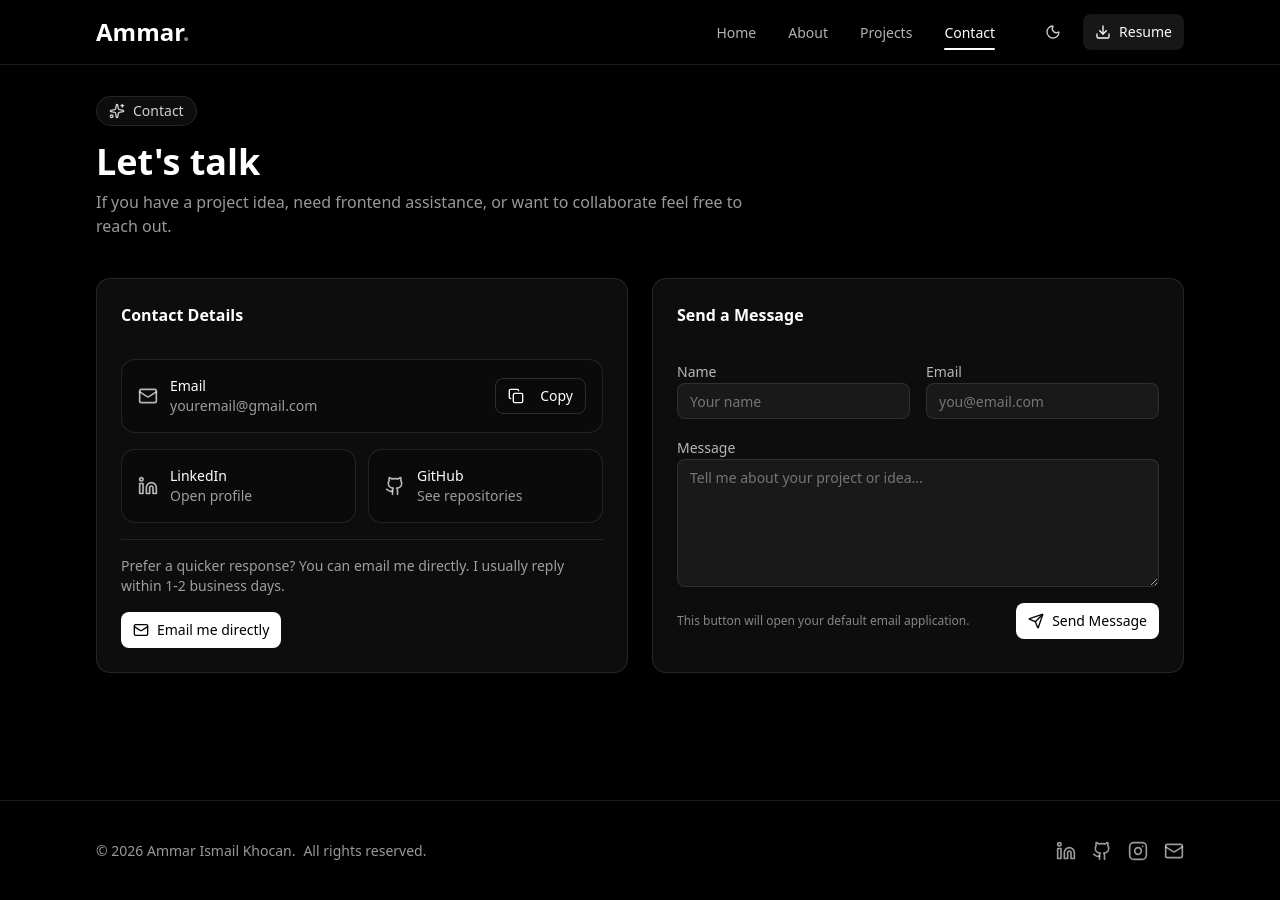
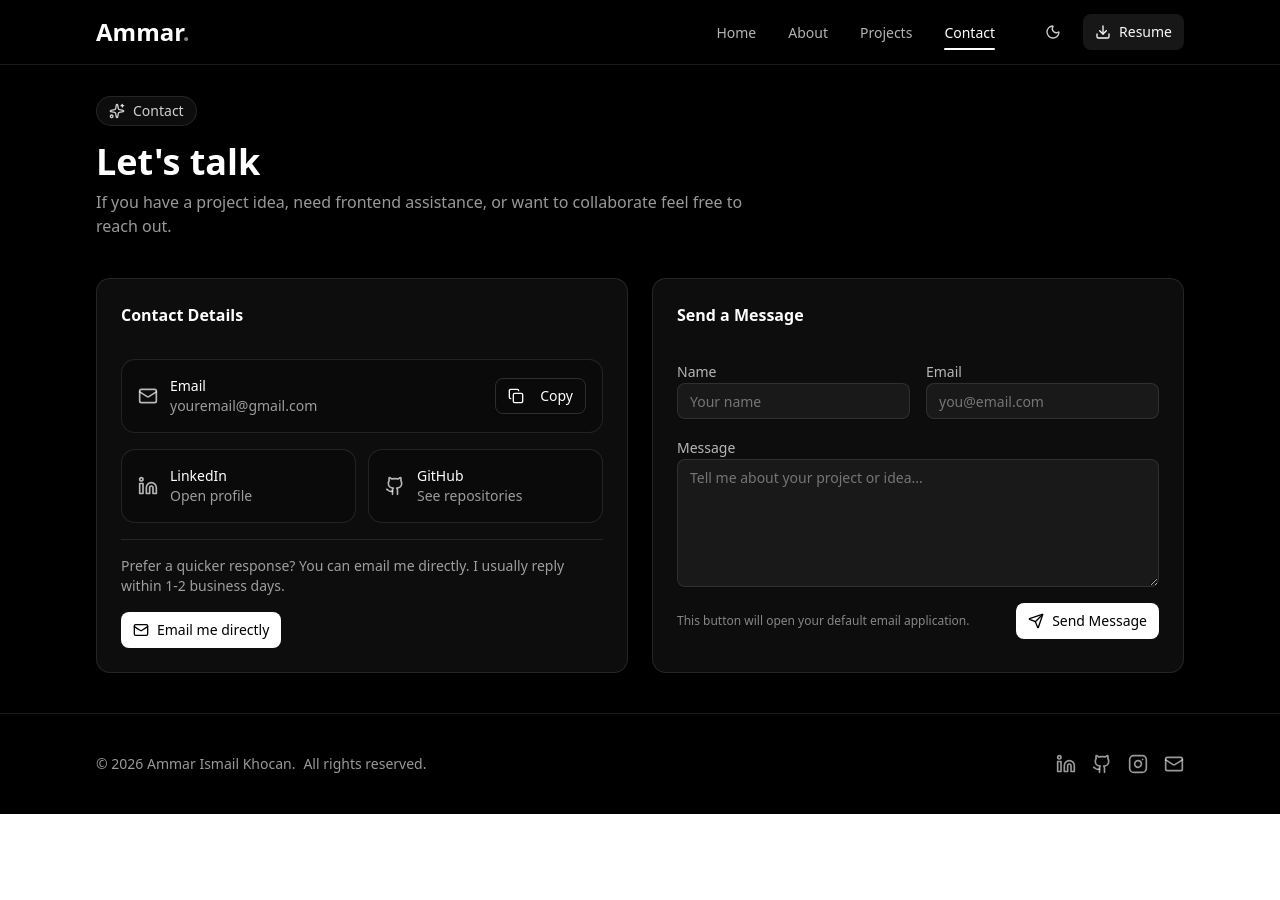
Before and after one commit to ammarkhocan/ammarismail.com-V2, a React app: page /contact in a window 1280 px wide. After the commit the page ends 814 px from the top, so only its background shows below. Built offline with nearby package versions, Linux system fonts and the light colour scheme; the HTML template or start-up script is replaced by a standard one.

Commit message:
fix: adjust layout for contact page and update Linkedin link

```diff
--- a/src/routes/contact.tsx
+++ b/src/routes/contact.tsx
@@ -35,8 +35,8 @@ export default function Contact() {
   const isFormValid = senderName.trim() && senderEmail.trim() && message.trim();
 
   return (
-    <main className="min-h-screen bg-black pt-24 text-white">
-      <section className="mx-auto w-full max-w-6xl px-6 pb-16 md:px-8">
+    <main className="min-h-[calc(100vh-6.3rem)] bg-black pt-24 text-white">
+      <section className="mx-auto w-full max-w-6xl px-6 pb-10 md:px-8">
         <div className="mb-10">
           <div className="inline-flex items-center gap-2 rounded-full border border-white/10 bg-white/5 px-3 py-1 text-sm text-white/80">
             <Sparkles className="h-4 w-4" />
@@ -80,7 +80,7 @@ export default function Contact() {
 
                 <div className="grid gap-3 sm:grid-cols-2">
                   <a
-                    href="www.linkedin.com/in/ammarismailkhocan"
+                    href="https://www.linkedin.com/in/ammarismailkhocan"
                     target="_blank"
                     rel="noreferrer"
                     className="rounded-xl border border-white/10 bg-black/20 p-4 transition hover:bg-white/5"
```
